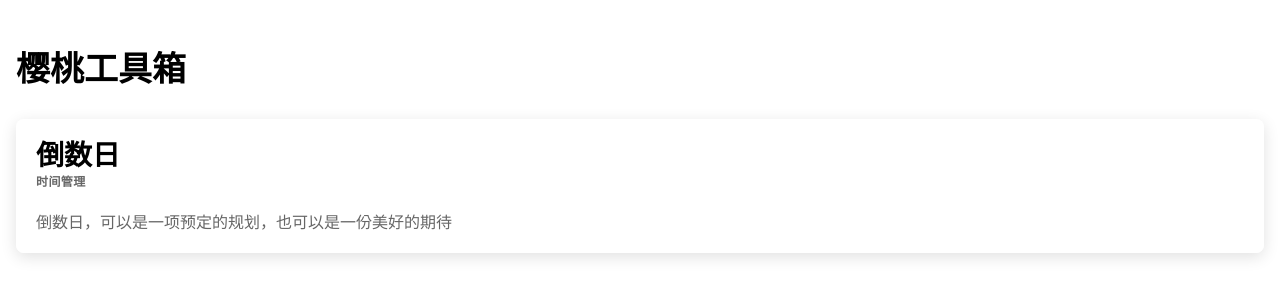
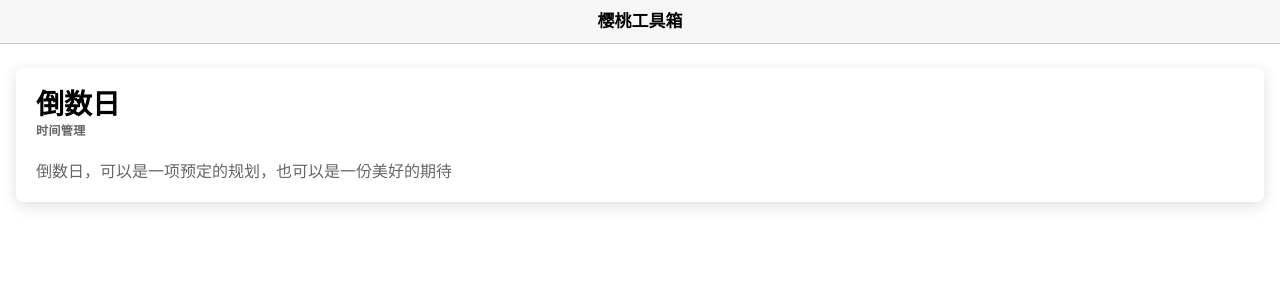
Before and after one commit to taujiong/cherry-box, a React (Vite) app: page / in a window 1280 px wide. Shown: the top 300 px of the page. Built offline with nearby package versions, Linux system fonts and the light colour scheme.

Commit message:
feat: add day page

```diff
--- a/src/App.tsx
+++ b/src/App.tsx
@@ -7,6 +7,7 @@ import { routes as toolRoutes } from './tools'
 
 setupIonicReact({
   mode: 'ios',
+  backButtonText: '返回',
 })
 
 export const App: FC = () => (
--- a/src/pages/Home.tsx
+++ b/src/pages/Home.tsx
@@ -12,15 +12,7 @@ export const HomePage: FC = () => {
         </IonToolbar>
       </IonHeader>
 
-      <IonContent fullscreen>
-        <IonHeader collapse="condense">
-          <IonToolbar>
-            <IonTitle className="leading-10" size="large">
-              樱桃工具箱
-            </IonTitle>
-          </IonToolbar>
-        </IonHeader>
-
+      <IonContent>
         {tools.map(({ id, ...restMeta }) => (
           <ToolCard key={id} url={id} {...restMeta} />
         ))}
--- /dev/null
+++ b/src/tools/TheDay/Pages/AddPage.tsx
@@ -0,0 +1,28 @@
+import {
+  IonBackButton,
+  IonButtons,
+  IonContent,
+  IonHeader,
+  IonPage,
+  IonTitle,
+  IonToolbar,
+} from '@ionic/react'
+
+export const AddPage = () => {
+  return (
+    <IonPage>
+      <IonHeader>
+        <IonToolbar>
+          <IonButtons slot="start">
+            <IonBackButton />
+          </IonButtons>
+          <IonTitle>添加新日子</IonTitle>
+        </IonToolbar>
+      </IonHeader>
+
+      <IonContent>
+        <div>添加</div>
+      </IonContent>
+    </IonPage>
+  )
+}
--- a/src/tools/TheDay/Pages/ShowPage.tsx
+++ b/src/tools/TheDay/Pages/ShowPage.tsx
@@ -1,13 +1,16 @@
 import {
   IonBackButton,
+  IonButton,
   IonButtons,
   IonContent,
   IonHeader,
+  IonIcon,
   IonList,
   IonPage,
   IonTitle,
   IonToolbar,
 } from '@ionic/react'
+import { add } from 'ionicons/icons'
 import { useEffect, useState } from 'react'
 import { DayItem } from '../components/DayItem'
 import { PinnedDay } from '../components/PinnedDay'
@@ -25,10 +28,15 @@ export const ShowPage = () => {
     <IonPage>
       <IonHeader>
         <IonToolbar>
-          <IonButtons>
+          <IonButtons slot="start">
             <IonBackButton />
           </IonButtons>
           <IonTitle>倒数日</IonTitle>
+          <IonButtons slot="end">
+            <IonButton routerLink="/tools/the-day/add">
+              <IonIcon icon={add} />
+            </IonButton>
+          </IonButtons>
         </IonToolbar>
       </IonHeader>
 
--- a/src/tools/TheDay/index.ts
+++ b/src/tools/TheDay/index.ts
@@ -1,4 +1,5 @@
 import type { ToolMeta, ToolRoute } from '../../models'
+import { AddPage } from './Pages/AddPage'
 import { ShowPage } from './Pages/ShowPage'
 
 const THE_DAY_ID = 'the-day'
@@ -15,4 +16,8 @@ export const routes: ToolRoute[] = [
     path: THE_DAY_ID,
     component: ShowPage,
   },
+  {
+    path: THE_DAY_ID + '/add',
+    component: AddPage,
+  },
 ]
```
